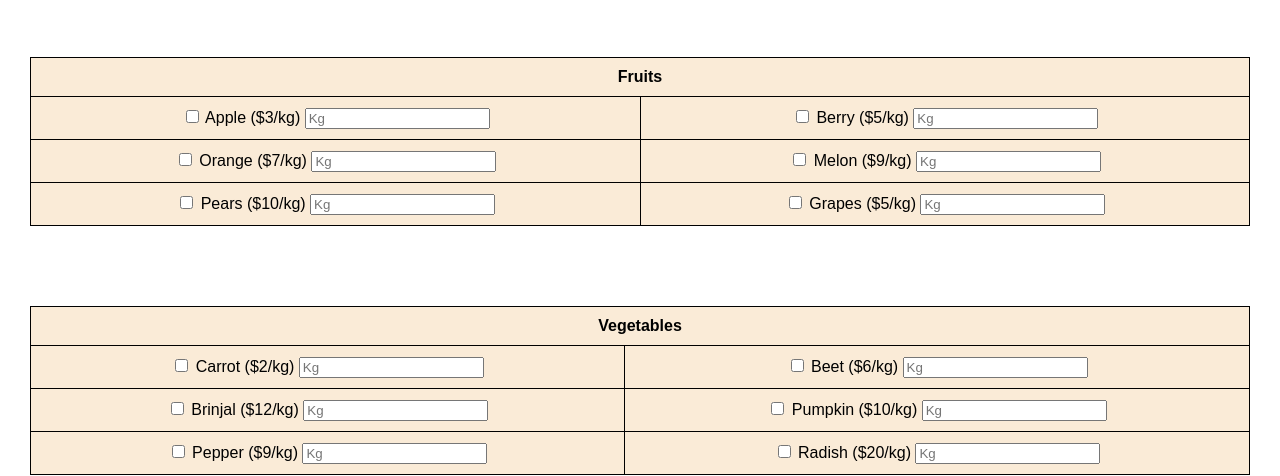
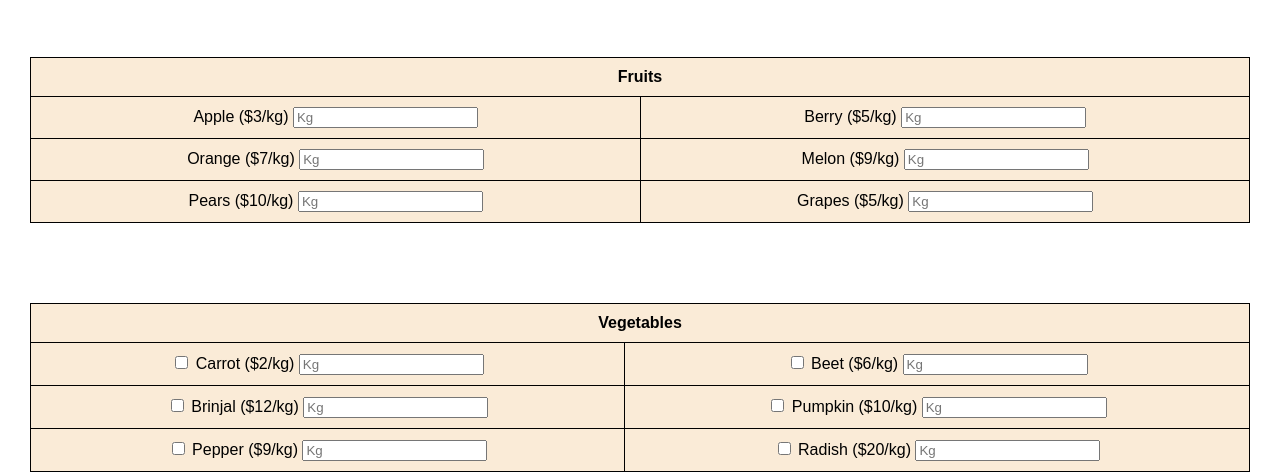
Before and after one commit to Oneathetop/ALLFRESH, a plain HTML site: page Order Page.html in a window 1280 px wide. Shown: the part 355-831 px from the top of the page. Drawn offline with Linux system fonts and the light colour scheme.

Commit message:
Update Order Page.html

```diff
--- a/Order Page.html
+++ b/Order Page.html
@@ -39,14 +39,14 @@
         <tr>
         <td>
 
-            <input type="checkbox" name="apple" data-price="3"> Apple ($3/kg)
+            <label></label> Apple ($3/kg) </label>
             <input type="number" name="appleQty" min="0" step="0.1" placeholder="Kg">
 
         </td>
 
         <td>
 
-            <input type="checkbox" name="berry" data-price="5"> Berry ($5/kg)
+            <label> Berry ($5/kg) </label>
             <input type="number" name="berryQty" min="0" step="0.1" placeholder="Kg">
 
         </td>
@@ -54,14 +54,14 @@
         <tr>
         <td>
 
-            <input type="checkbox" name="orange" data-price="7"> Orange ($7/kg)
+            <label> Orange ($7/kg) </label>
             <input type="number" name="orangeQty" min="0" step="0.1" placeholder="Kg">
 
         </td>
 
         <td>
 
-            <input type="checkbox" name="melon" data-price="9"> Melon ($9/kg)
+            <label> Melon ($9/kg) </label>
             <input type="number" name="melonQty" min="0" step="0.1" placeholder="Kg">
 
         </td>
@@ -69,14 +69,14 @@
         <tr>
         <td>
 
-            <input type="checkbox" name="pear" data-price="10"> Pears ($10/kg)
+            <label> Pears ($10/kg) </label>
             <input type="number" name="pearQty" min="0" step="0.1" placeholder="Kg">
 
         </td>
 
         <td>
 
-                <input type="checkbox" name="grape" data-price="5"> Grapes ($5/kg)
+                <label> Grapes ($5/kg) </label>
                 <input type="number" name="grapeQty" min="0" step="0.1" placeholder="Kg">
 
         </td>
```
